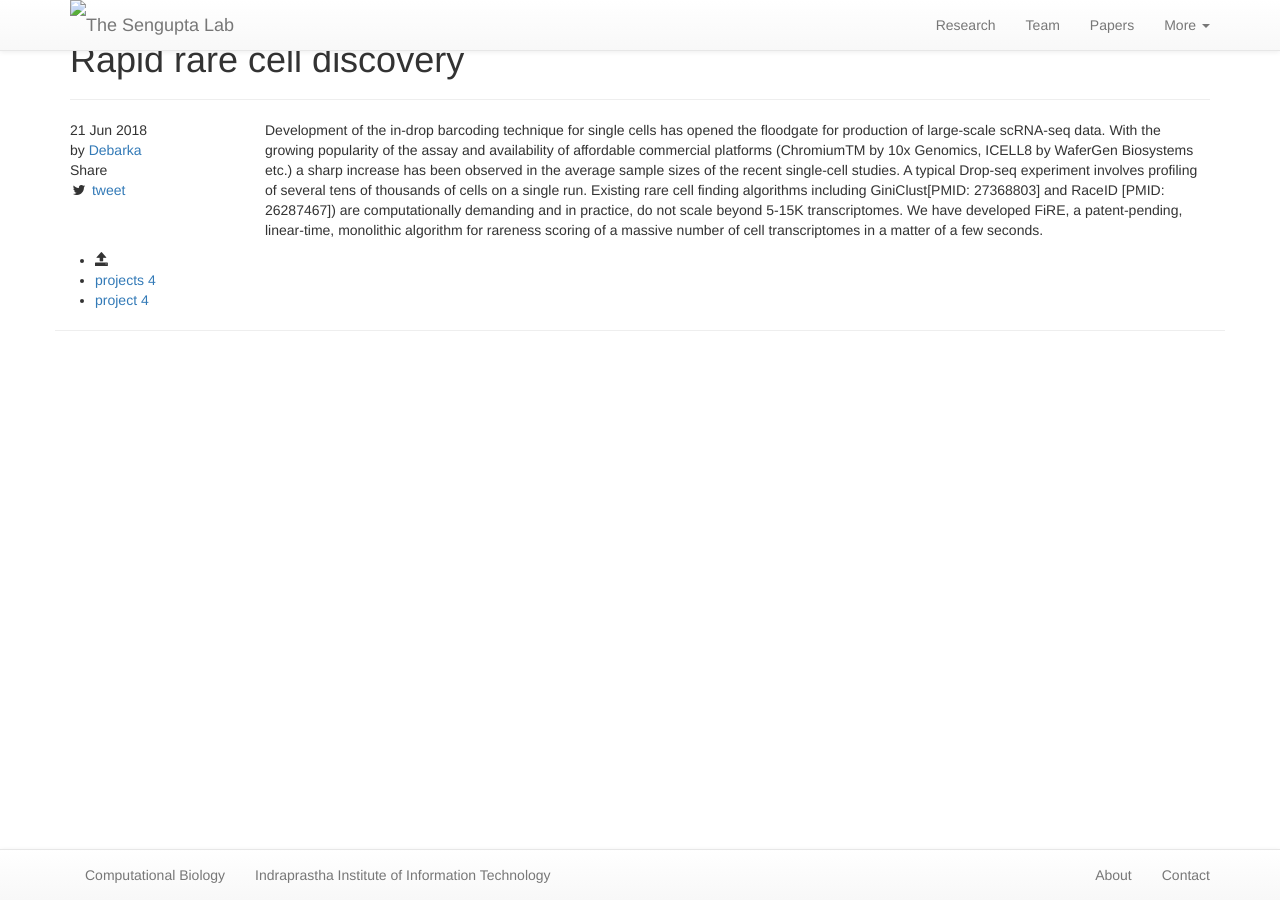
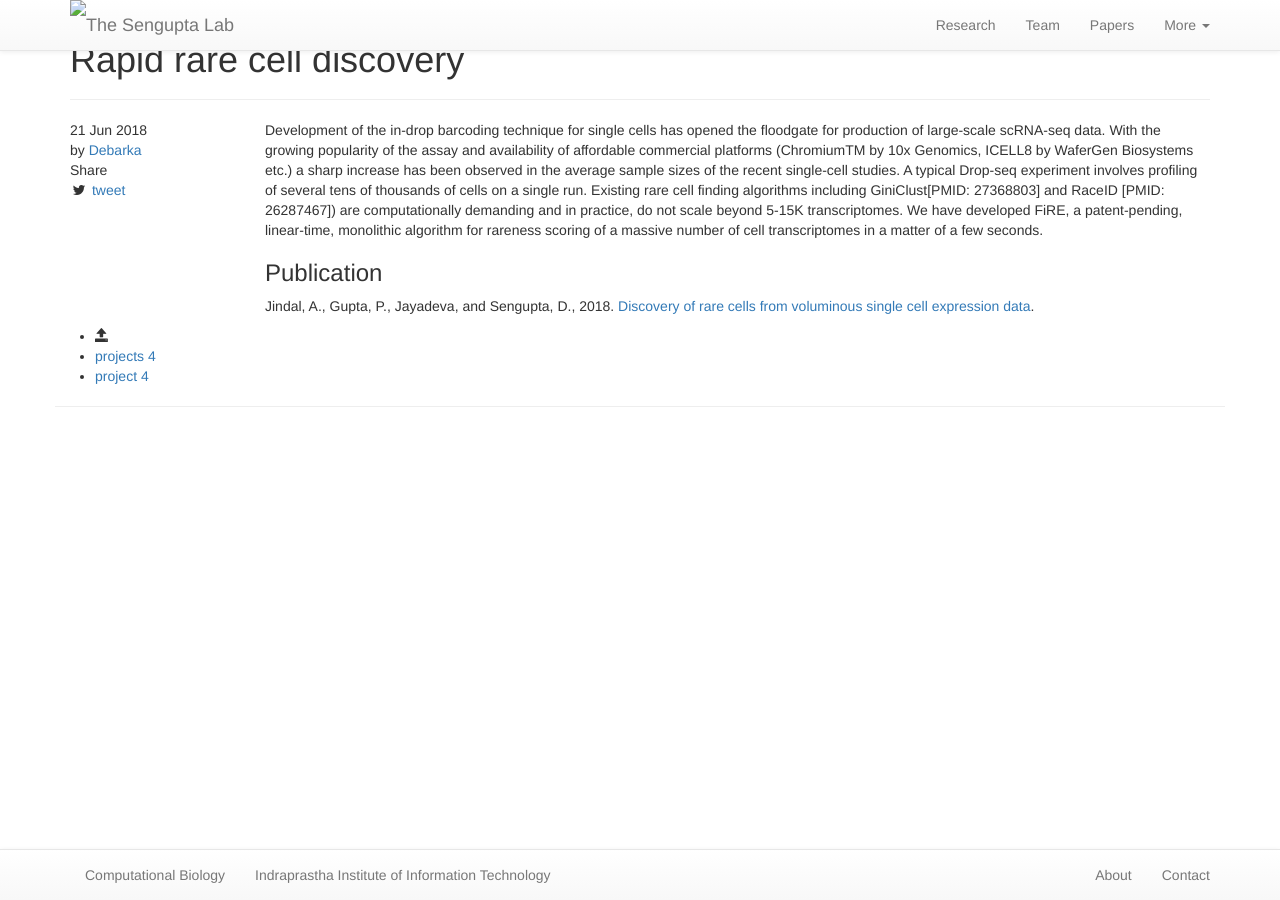
Before and after one commit to debarka/senguptalab.github.io, a Jekyll site: the page built from projects/_posts/2018-06-21-rapid-rare-cell-discovery.md, in a window 1280 px wide. Built offline with Jekyll 4.4.1, drawn with Linux system fonts in a browser that asks for light colours; nearby versions of some CDN libraries; library files that are not in the unit come from our copies.

Commit message:
Update 2018-06-21-rapid-rare-cell-discovery.md

```diff
--- a/projects/_posts/2018-06-21-rapid-rare-cell-discovery.md
+++ b/projects/_posts/2018-06-21-rapid-rare-cell-discovery.md
@@ -16,3 +16,12 @@ Existing rare cell finding algorithms including GiniClust[PMID: 27368803] and Ra
 
 
 <!--![RapidRareCellDiscovery](https://debarka.github.io/senguptalab/assets/images/RapidRareCellDiscovery.png){:width="400px" style=".center"}-->
+
+
+
+### Publication
+
+Jindal, A., Gupta, P., Jayadeva, and Sengupta, D., 2018. [Discovery of rare cells from voluminous single cell expression data][1].
+
+
+[1]: https://www.nature.com/articles/s41467-018-07234-6
```
